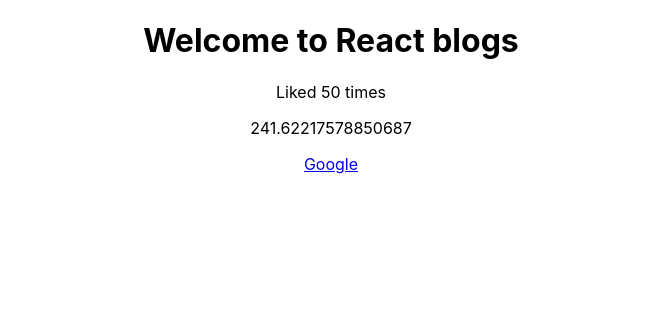
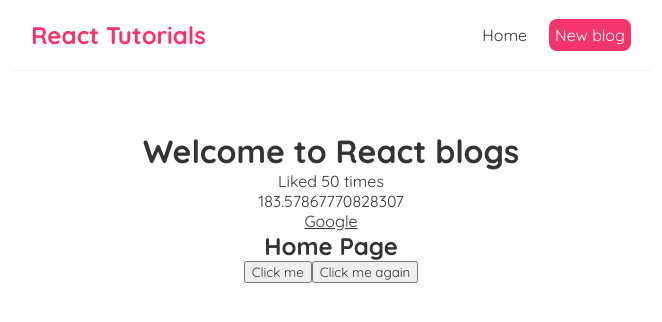
Before and after one commit to mdashikalikhan/react-tuts, a React (Create React App) app: page / in a window 1280 px wide. Shown: the top 322 px of the page, without its empty margins (309-971 px from the left). Built offline with nearby package versions, Linux system fonts and the light colour scheme.

Commit message:
click event handle

```diff
--- a/package.json
+++ b/package.json
@@ -7,6 +7,7 @@
     "@testing-library/jest-dom": "^6.8.0",
     "@testing-library/react": "^16.3.0",
     "@testing-library/user-event": "^13.5.0",
+    "bootstrap": "^5.3.8",
     "react": "^19.1.1",
     "react-dom": "^19.1.1",
     "react-scripts": "5.0.1",
--- a/src/App.js
+++ b/src/App.js
@@ -1,22 +1,16 @@
 
 import './App.css';
+import Home from './Home';
+import Navbar from './Navbar';
 
 export default function App() {
-  const  title = "Welcome to React blogs";
-  const likes = 50;
 
-  const person = {name:"MD ASHIK ALI KHAN", age:43};
-
-  const link = "http://www.google.com";
 
   return (
     <div className="App">
+      <Navbar/>
      <div className="content">
-      <h1>{title}</h1>
-      <p>Liked {likes} times</p>
-      {/* <p>{person}</p> */}
-      <p>{Math.random()*1000}</p>
-      <a href={link}>Google</a>
+      <Home/>
      </div>
     </div>
   );
--- /dev/null
+++ b/src/Home.js
@@ -0,0 +1,27 @@
+
+const title = "Welcome to React blogs";
+const likes = 50;
+
+const person = { name: "MD ASHIK ALI KHAN", age: 43 };
+
+const link = "http://www.google.com";
+
+const Home = () => {
+
+    const hangleClick = (e)=>{
+        console.log(`Hello, React Learners${e}`);
+    };
+
+    return (<div className="home">
+        <h1>{title}</h1>
+        <p>Liked {likes} times</p>
+
+        <p>{Math.random() * 1000}</p>
+        <a href={link}>Google</a>
+        <h2>Home Page</h2>
+        <button onClick={hangleClick}>Click me</button>
+        <button>Click me again</button>
+    </div>);
+}
+
+export default Home;
--- /dev/null
+++ b/src/Navbar.js
@@ -0,0 +1,25 @@
+const Navbar = () => {
+
+    return (
+        <nav className="navbar">
+            <h1>React Tutorials</h1>
+            <div className="links">
+                <a href="/">Home</a>
+                <a href="/create"
+                style={{
+                    color: "white",
+                    backgroundColor: "#f1356d",
+                    borderRadius: "8px"
+                }}>New blog</a>
+            </div>
+        </nav>
+        // <nav class="navbar bg-primary" data-bs-theme="dark">
+
+        //     <h1>React Tutorial</h1>
+        //     <a href="/">Home</a>
+        //     <a href="/create">New blog</a>
+        // </nav>
+    );
+}
+
+export default Navbar;
--- a/src/index.css
+++ b/src/index.css
@@ -1,13 +1,35 @@
-body {
+@import url('https://fonts.googleapis.com/css2?family=Quicksand:wght@300;400;500;600;700&display=swap');
+
+/* base styles */
+* {
   margin: 0;
-  font-family: -apple-system, BlinkMacSystemFont, 'Segoe UI', 'Roboto', 'Oxygen',
-    'Ubuntu', 'Cantarell', 'Fira Sans', 'Droid Sans', 'Helvetica Neue',
-    sans-serif;
-  -webkit-font-smoothing: antialiased;
-  -moz-osx-font-smoothing: grayscale;
+  font-family: "Quicksand";
+  color: #333;
 }
-
-code {
-  font-family: source-code-pro, Menlo, Monaco, Consolas, 'Courier New',
-    monospace;
+.navbar {
+  padding: 20px;
+  display: flex;
+  align-items: center;
+  max-width: 600px;
+  margin: 0 auto;
+  border-bottom: 1px solid #f2f2f2;
 }
+.navbar h1 {
+  color: #f1356d;
+}
+.navbar .links {
+  margin-left: auto;
+}
+.navbar a {
+  margin-left: 16px;
+  text-decoration: none;
+  padding: 6px;
+}
+.navbar a:hover {
+  color: #f1356d;
+}
+.content {
+  max-width: 600px;
+  margin: 40px auto;
+  padding: 20px;
+}
--- a/src/index.js
+++ b/src/index.js
@@ -3,6 +3,8 @@
 import './index.css';
 import App from './App';
 import reportWebVitals from './reportWebVitals';
+//import 'bootstrap/dist/css/bootstrap.min.css';
+
 
 const root = ReactDOM.createRoot(document.getElementById('root'));
 root.render(
```
Also changed, not shown: 1 other file (tests, documents, lock files or other folders).
